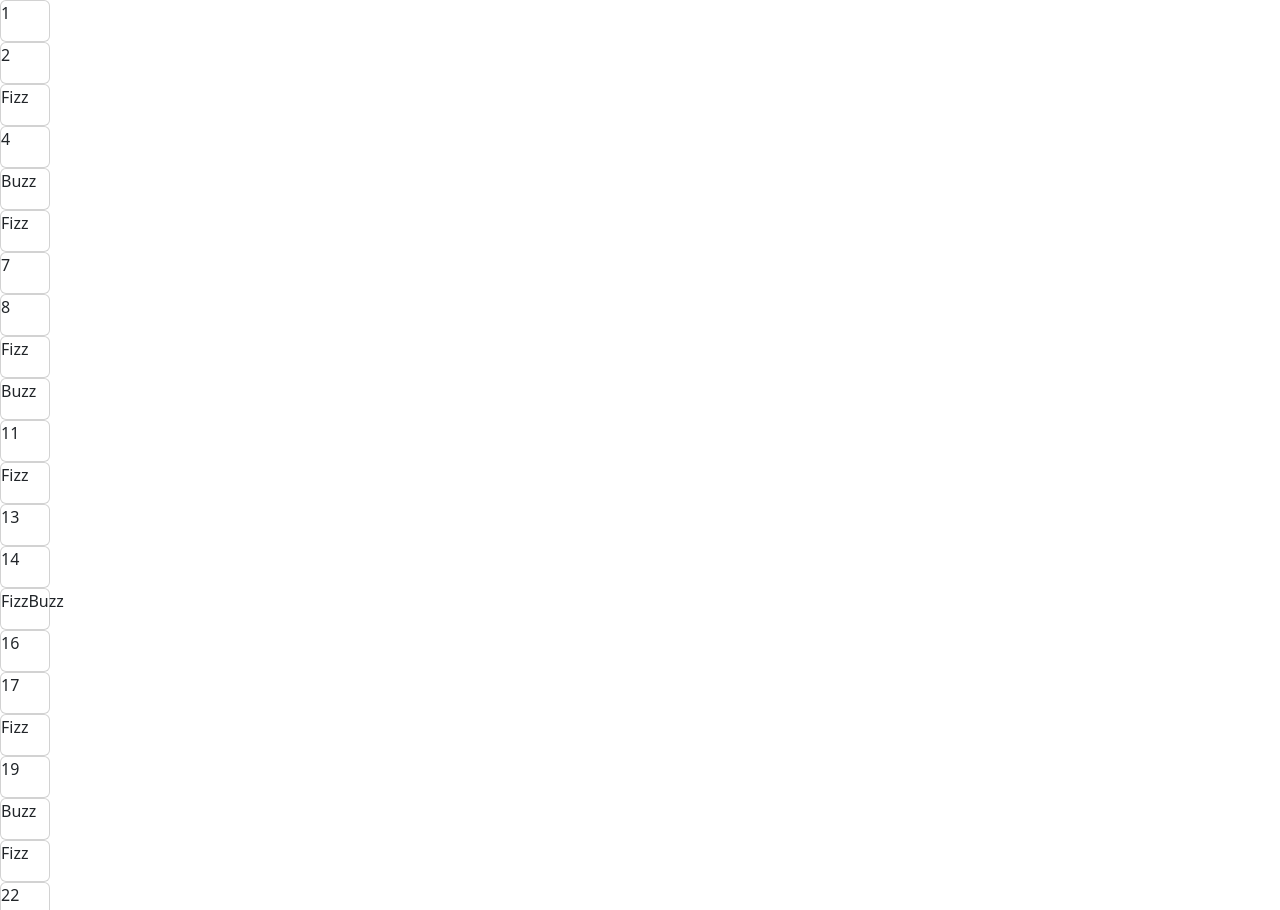
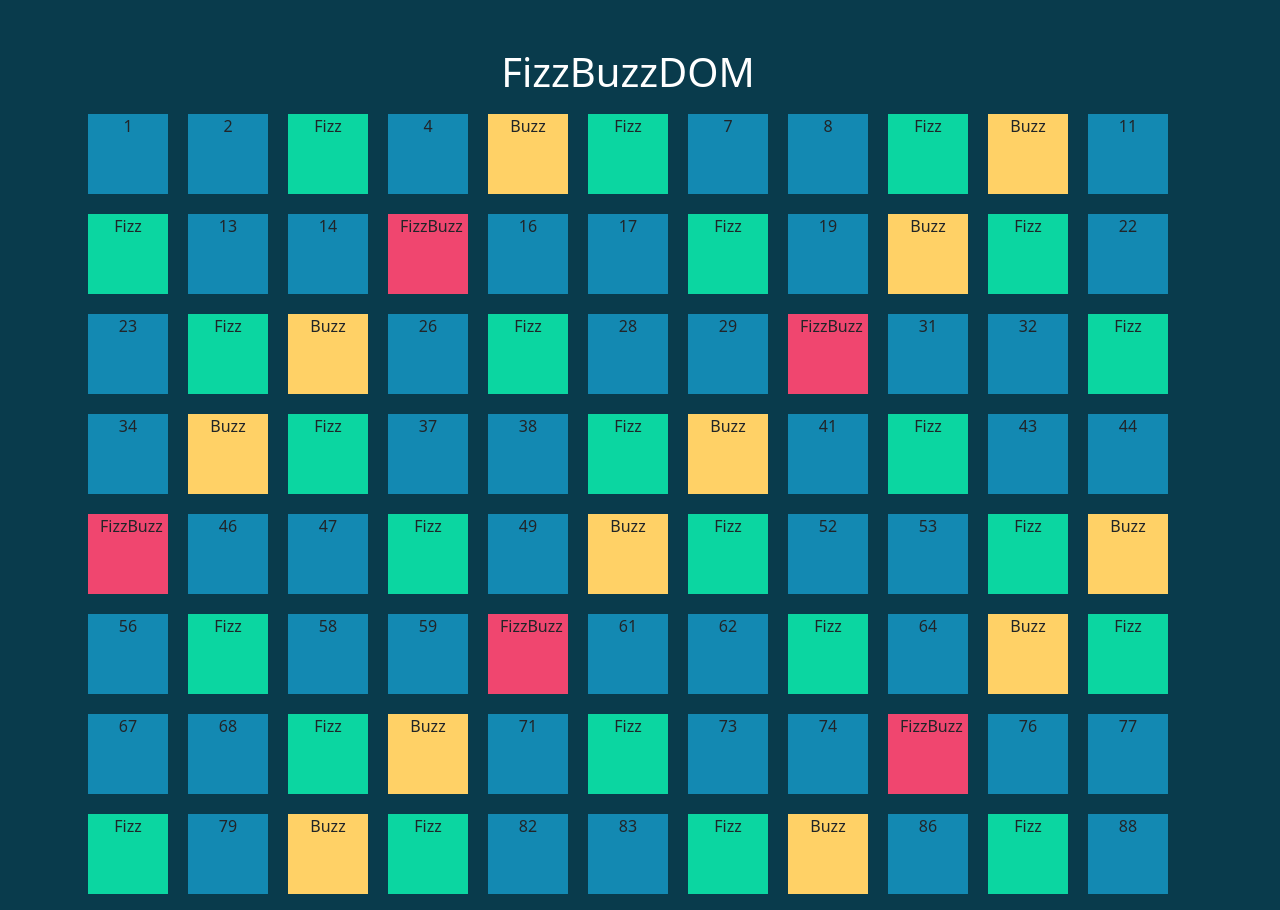
Before and after one commit to Antrussian/js-fizzbuzz, a plain HTML site: page index.html in a window 1280 px wide. Shown: the top 910 px of the page. Drawn offline with nearby package versions, Linux system fonts and the light colour scheme.

Commit message:
Fine Esercizio.

```diff
--- a/index.html
+++ b/index.html
@@ -14,10 +14,19 @@
 </head>
 <body>
 
-<div class="wrapper">
+<section class="background">
 
-</div>
 
+
+
+            <div class="wrapper row text-center p-5">
+                <h1 class="title">FizzBuzzDOM</h1>
+
+
+    </div>
+
+
+</section>
 <script src="./js/script.js"></script>
 </body>
 </html>
--- a/js/script.js
+++ b/js/script.js
@@ -59,18 +59,21 @@ cardElement.appendChild(pElement);
         console.log("FizzBuzz");
 
         pElement.textContent = 'FizzBuzz';
+        cardElement.classList = 'card-red';
+
 
     }
 /*per i multipli di 3 stampi “Fizz” al posto del numero*/
     else if ( output % 3 === 0 ) {
         console.log("Fizz");
         pElement.textContent = 'Fizz';
-
+        cardElement.classList = 'card-green';
     }
 /* per i multipli di 5 stampi “Buzz” al posto del numero*/
     else if ( output % 5 === 0 ) {
         console.log("Buzz");
         pElement.textContent = 'Buzz';
+        cardElement.classList = 'card-yellow';
     }
 
 
@@ -78,6 +81,7 @@ cardElement.appendChild(pElement);
     else {
         console.log(output);
         pElement.innerHTML = output;
+        cardElement.classList = 'card-blue';
 
     }
 
--- a/style.css
+++ b/style.css
@@ -1,9 +1,58 @@
 .card {
     width: 50px;
+    height: 50px;
     display: flex;
     flex-direction: row;
 }
 
 .wrapper {
+justify-content: center;
+width: 100%;
+height: 100%;
+}
+
+.box {
 
 }
+.background {
+    background-color: #093B4C;
+}
+
+.title {
+    color: white;
+}
+.card-blue {
+    background-color: #1389B2;
+    width: 80px;
+    height: 80px;
+    text-align: center;
+    margin: 10px;
+
+}
+
+
+.card-yellow {
+    background-color: #FFD166;
+    width: 80px;
+    height: 80px;
+    text-align: center;
+    margin: 10px;
+}
+
+
+.card-green {
+    background-color: #0BD6A1;
+    width: 80px;
+    height: 80px;
+    text-align: center;
+    margin: 10px;
+}
+
+
+.card-red {
+    background-color: #F0466F;
+    width: 80px;
+    height: 80px;
+    text-align: center;
+    margin: 10px;
+}
```
